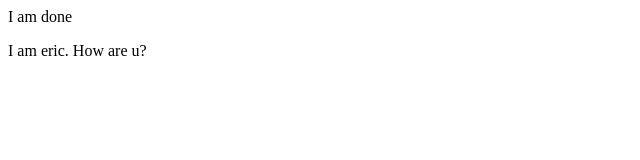
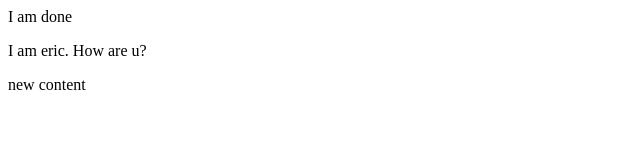
Before and after one commit to deepmode/hello-world, a plain HTML site: page index.html in a window 1280 px wide. Shown: the full height of the page, 0-640 px from the left. Drawn offline with Linux system fonts and the light colour scheme.

Commit message:
Update index.html
added new content

```diff
--- a/index.html
+++ b/index.html
@@ -2,4 +2,5 @@
 <title>Cool!</title>
 <p>I am done</p>
 <p>I am eric. How are u?</p>
+<p>new content</p>
 </html>
```
